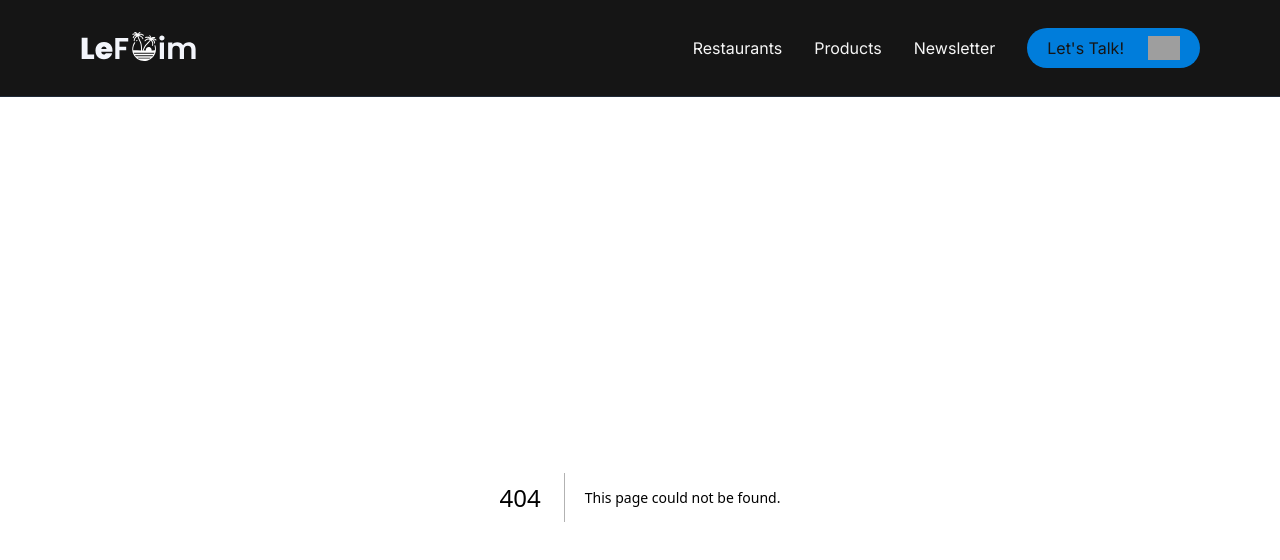
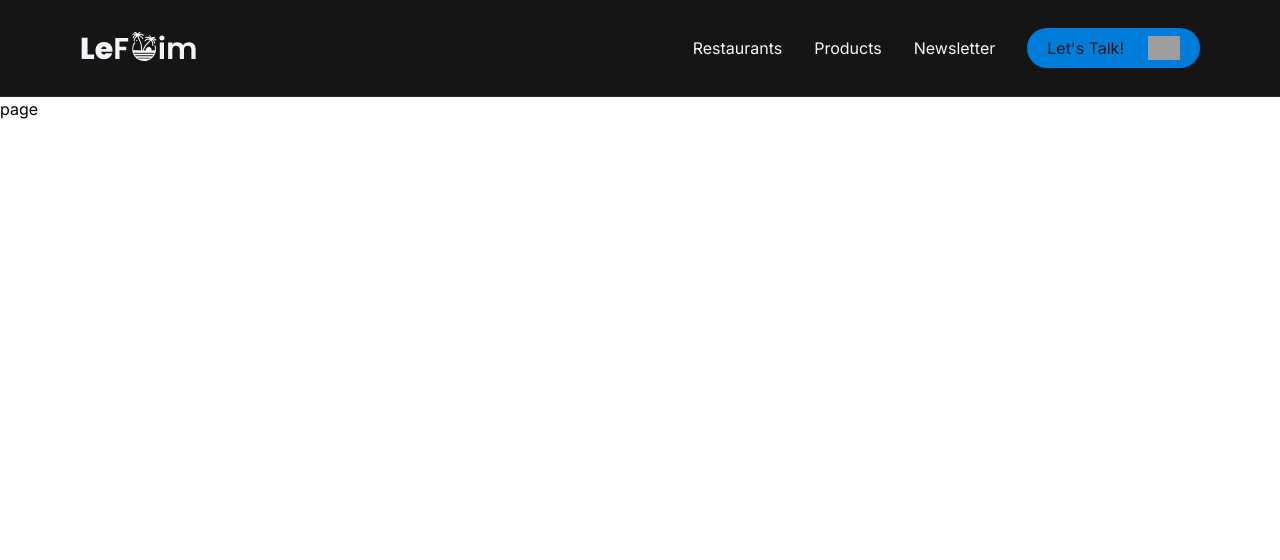
Before and after one commit to lucasjolibois54/sundown-boulevard, a Next.js app: page /order in a window 1280 px wide. Before the commit this address had no page. Shown: the top 560 px of the page. Built offline with nearby package versions, Linux system fonts and the light colour scheme; grey boxes are pictures that could not be loaded.

Commit message:
Create page.js

```diff
--- /dev/null
+++ b/app/order/page.js
@@ -0,0 +1,7 @@
+import React from 'react'
+
+export default function Order() {
+  return (
+    <div>page</div>
+  )
+}
```
